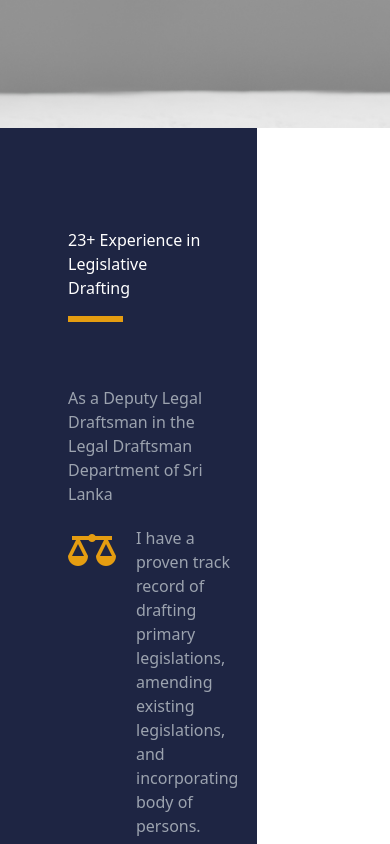
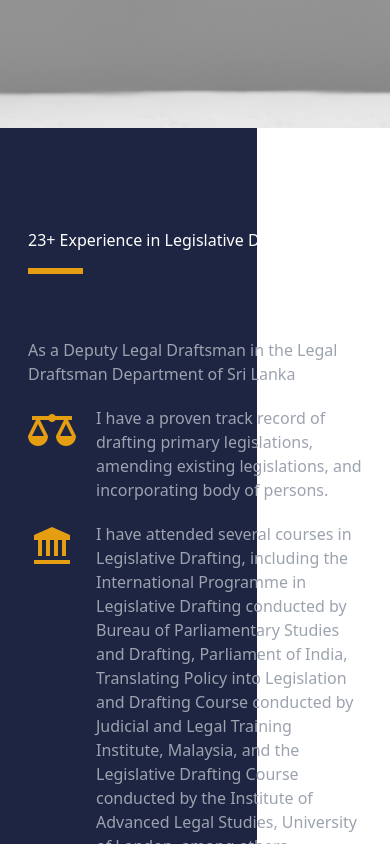
Before and after one commit to rajitha-00/viso-demo, a React (Create React App) app: page / in a window 390 px wide. Shown: the part 780-1624 px from the top of the page. Built offline with nearby package versions, Linux system fonts and the light colour scheme.

Commit message:
90% done

```diff
--- a/src/components/AboutBox.jsx
+++ b/src/components/AboutBox.jsx
@@ -3,7 +3,7 @@ import React from 'react'
 const AboutBox = (props) => {
   return (
     <>
-    <div className="aboutBox flex items-top px-10 mt-5 justify-start lg:w-">
+    <div className="aboutBox flex md:px-10 items-top  mt-5 justify-start lg:w-">
         <img className="w-12 h-12 mr-3" src={props.urlImage} alt="" />
         <p className='text-gray-400 ml-2'>{props.text}</p>
     </div>
--- a/src/components/BlogCard.jsx
+++ b/src/components/BlogCard.jsx
@@ -3,11 +3,11 @@ import React from 'react'
 const BlogCard = (props) => {
   return (
     <div>
-      <div className="flex">
-        <div className="imgCard w-40">
+      <div className="md:flex  mx-5 mt-10 mb-10">
+        <div className="imgCard flex mx-auto w-40">
             <img className="max-w-40 h-40" src={process.env.PUBLIC_URL + props.imgUrl} alt="" />
         </div>
-        <div className="textCard px-5">
+        <div className="textCard px-5 ">
             <h2 className='lg:text-2xl text-blue-950 mt-5'>{props.title}</h2>
             <p className='mt-5'>{props.content}</p>
             <div className="continueBtn flex justify-end w-full">
--- a/src/components/Navbar.jsx
+++ b/src/components/Navbar.jsx
@@ -44,7 +44,7 @@ const [mobileMenuOpen, setMobileMenuOpen] = useState(false)
         </nav>
         <Dialog as="div" className="lg:hidden" open={mobileMenuOpen} onClose={setMobileMenuOpen}>
           <div className="fixed inset-0 z-50" />
-          <Dialog.Panel className="fixed inset-y-0 right-0 z-50 w-full overflow-y-auto bg-white px-6 py-6 sm:max-w-sm sm:ring-1 sm:ring-gray-900/10">
+          <Dialog.Panel className="fixed inset-y-0 right-0 z-50 w-full overflow-y-auto z-50 bg-white px-6 py-6 sm:max-w-sm sm:ring-1 sm:ring-gray-900/10">
             <div className="flex items-center justify-between">
               <a href="#" className="-m-1.5 p-1.5">
                 <span className="sr-only">Rajitha Priyankara</span>
--- a/src/components/ServiceCard.jsx
+++ b/src/components/ServiceCard.jsx
@@ -2,7 +2,7 @@ import React from 'react';
 
 const ServiceCard = (props) => {
   return (
-    <div className="card items-center justify-center flex w-96 h-96">
+    <div className="card mt-10 mb-10 items-center justify-center flex mx-auto w-96 h-96">
         <div className='p-10'>
             <img src={process.env.PUBLIC_URL + props.imgUrl} alt="" />
             <h2 className='text-center'>{props.title}</h2>
--- a/src/index.css
+++ b/src/index.css
@@ -10,7 +10,7 @@
   background-repeat: no-repeat;
   height: 200px;
   position: fixed;
-  z-index: 1000;
+  z-index: 30;
 }
 .hero-wrapper{
   position: relative;
@@ -39,7 +39,7 @@
 section{
 
   min-height: 100vh;
-  z-index: 100;
+  z-index: 10;
   position: relative;
 }
 .wrapper-servicess {
@@ -121,4 +121,6 @@ section{
 }
 .imgCard img{
   max-width: none;
+  box-shadow: 0px 4px 9px 0px rgba(0, 0, 0, 0.25);
+
 }
--- a/src/sections/About.jsx
+++ b/src/sections/About.jsx
@@ -11,13 +11,13 @@ const About = () => {
     <>
     <div className="wrapper">
 
-      <section className='about  ' id='about'>
-        <div className="lg:max-w-7xl px-7 mx-auto flex flex-wrap items-center md:justify-between pt-20">
+      <section className='about   ' id='about'>
+        <div className="lg:max-w-7xl px-7 mx-auto md:flex md:flex-wrap items-center md:justify-between pt-20">
 
-          <div className="left-side w-2/3 ">
-              <h1 className='text-white lg:text-3xl px-10 mt-5'>23+ Experience in Legislative Drafting</h1>
-              <img className=' px-10 mt-4' src={Line} alt="" />
-              <h3 className='text-gray-400 px-10 mt-16'>As a Deputy Legal Draftsman in the Legal Draftsman Department of Sri Lanka</h3>
+          <div className="left-side  md:w-2/3 ">
+              <h1 className='text-white lg:text-3xl md:px-10 mt-5'>23+ Experience in Legislative Drafting</h1>
+              <img className=' md:px-10 mt-4' src={Line} alt="" />
+              <h3 className='text-gray-400 md:px-10 mt-16'>As a Deputy Legal Draftsman in the Legal Draftsman Department of Sri Lanka</h3>
               <AboutBox
               urlImage={Law}
               text="I have a proven track record of drafting primary legislations, amending existing legislations, and incorporating body of persons."
@@ -31,12 +31,12 @@ const About = () => {
               text="I have completed the Advanced Legislative Drafting course by the International Law Institute, Washington DC, United States of America in 2018."
               />
           </div>
-          <div className="right-side w-1/3">
+          <div className="right-side md:w-1/3 ">
               <div className="flex justify-end">
 
                 <h1 className='text-blue-950 lg:text-3xl'>About Me</h1>
               </div>
-              <img className='mt-20' src={AboutFig} alt="" />
+              <img className='mt-20 pb-10' src={AboutFig} alt="" />
           </div>
         </div>
 
--- a/src/sections/Projects.jsx
+++ b/src/sections/Projects.jsx
@@ -7,8 +7,8 @@ const Projects = () => {
     <>
       <section className="projects lg:max-w-7xl mx-auto " id='projects'>
         <h1 className="lg:text-3xl text-blue-950 px-7 mt-20">Successfully completed projects</h1>
-        <div className="lg:max-w-7xl mt-5 mx-auto md:flex md:flex-wrap md:justify-between">
-          <div className="left-side md:w-1/2 px-5">
+        <div className="lg:max-w-7xl mt-5 mx-auto lg:flex md:flex-wrap md:justify-between">
+          <div className="left-side lg:w-1/2 px-5">
             <img src={BloagFig} alt="" />
             <h2 className='lg:text-2xl text-blue-950 mt-5'>Blog name here</h2>
             <p className='mt-5'>Lorem ipsum dolor sit amet, consectetur adipiscing elit. Etiam eu turpis molestie, dictum est a, mattis tellus. Sed dignissim, metus nec fringilla accumsan, risus sem sollicitudin lacus, ut interdum tellus elit sed risus. Maecenas eget condimentum velit, sit amet feugiat lectus. Class aptent taciti sociosqu ad litora torquent per conubia nostra, per inceptos himenaeos. Praesent auctor purus luctus enim egestas, ac scelerisque ante pulvinar.  nec fringilla accumsan, risus sem sollicitudin lacus, ut interdum tellus elit sed risus. Maecenas eget condimentum velit, sit amet feugiat lectus. </p>
@@ -17,7 +17,7 @@ const Projects = () => {
               <button className='text-orange-400 '>Continue reading...</button>
             </div>
           </div>
-          <div className="right-side md:w-1/2 sm:flex sm:flex-wrap">
+          <div className="right-side lg:w-1/2 sm:flex sm:flex-wrap">
           {projectsArray.map((project) => (
           <BlogCard
             key={project.id}
```
